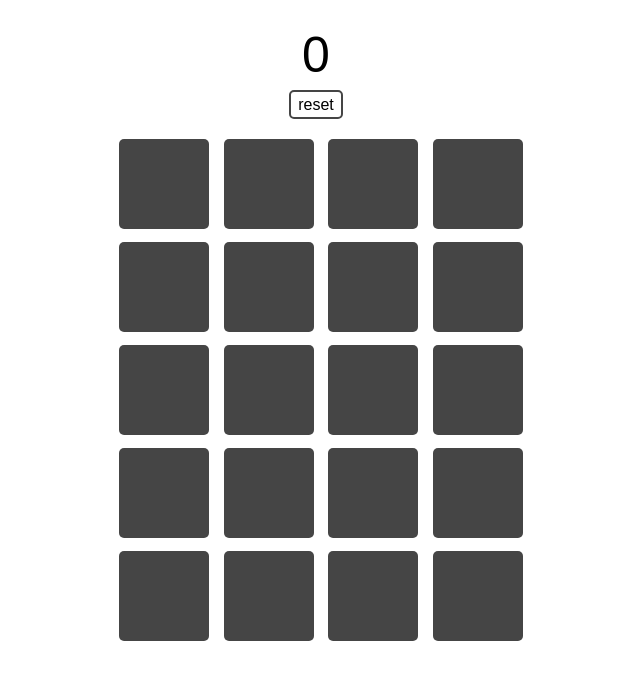
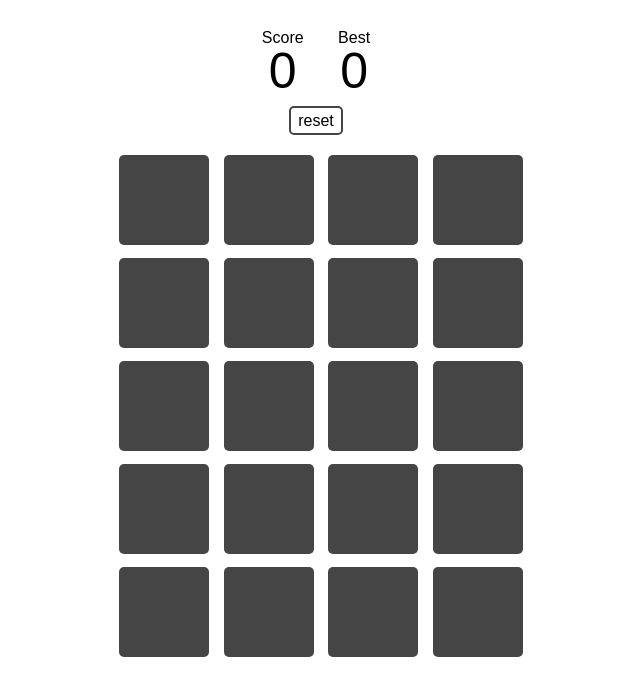
Before and after one commit to bontaq/memory-game, a website: page index.html in a window 1280 px wide. Shown: the whole page, without its empty margins (324-964 px from the left). Drawn offline with Linux system fonts and the light colour scheme.

Commit message:
add high score tracker

```diff
--- a/index.html
+++ b/index.html
@@ -10,7 +10,16 @@
   </head>
   <body>
     <div id="controls">
-      <span id="score" data-bind="text: score"></span>
+      <div id="scores">
+       <div id="score">
+          Score
+          <div class="score" data-bind="text: score"></div>
+        </div>
+        <div id="high-score">
+          Best
+          <div class="score" data-bind="text: highScore"></div>
+        </div>
+      </div>
       <span id="reset-button" data-bind="click: view.reset">reset</span>
     </div>
     <div id="game-board" data-bind="foreach: view.boxes">
--- a/js/script.js
+++ b/js/script.js
@@ -17,6 +17,14 @@ var memoryViewModel = function() {
   self.score = ko.observable(0);
   self.boxes = ko.observableArray();
   self.lastSelected = ko.observable();
+
+  self._highScore = 0;
+  self.highScore = ko.computed(function() {
+    if (self.score() > self._highScore) {
+      self._highScore = self.score();
+    }
+    return self._highScore;
+  });
 
   self.isWin = function(box) {
     var lastColor = self.lastSelected() === undefined ?
--- a/sass/screen.scss
+++ b/sass/screen.scss
@@ -54,6 +54,16 @@ body {
   font-size: 90px;
 }
 
-#score {
+#scores {
+  #high-score {
+    margin-left: 30px;
+    display: inline-block;
+  }
+  #score {
+    display: inline-block;
+  }
+}
+
+.score {
   font-size: 50px;
 }
--- a/spec/main_spec.js
+++ b/spec/main_spec.js
@@ -121,5 +121,15 @@ $(function() {
         expect(window.view.gameWon()).toBe(false);
       });
     });
+
+    describe("highScore", function() {
+      it("increases with a new high score", function() {
+        window.view.score(0);
+        window.view.score(5);
+        expect(window.view.highScore()).toBe(5);
+        window.view.score(2);
+        expect(window.view.highScore()).toBe(5);
+      });
+    });
   });
 });
```
Also changed, not shown: stylesheets/screen.css.
